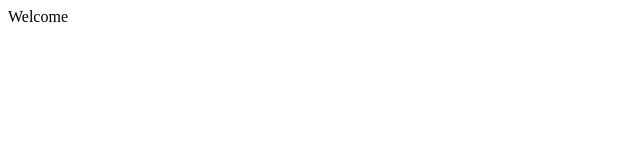
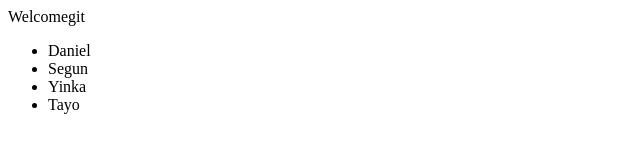
Before and after one commit to Dodo001/PearlSchools, a plain HTML site: page index.html in a window 1280 px wide. Shown: the whole page, without its empty margins (0-640 px from the left). Drawn offline with Linux system fonts and the light colour scheme.

Commit message:
Fixes #3

```diff
--- a/index.html
+++ b/index.html
@@ -7,6 +7,12 @@
     <title>PearlSchools</title>
 </head>
 <body>
-    <div>Welcome</div>
+    <div>Welcomegit</div>
+    <ul>
+        <li>Daniel</li>
+        <li>Segun</li>
+        <li>Yinka</li>
+        <li>Tayo</li>
+    </ul>
 </body>
 </html>
```
